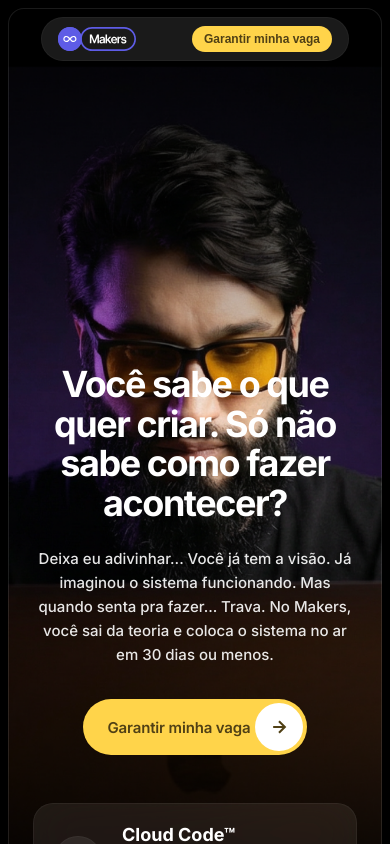
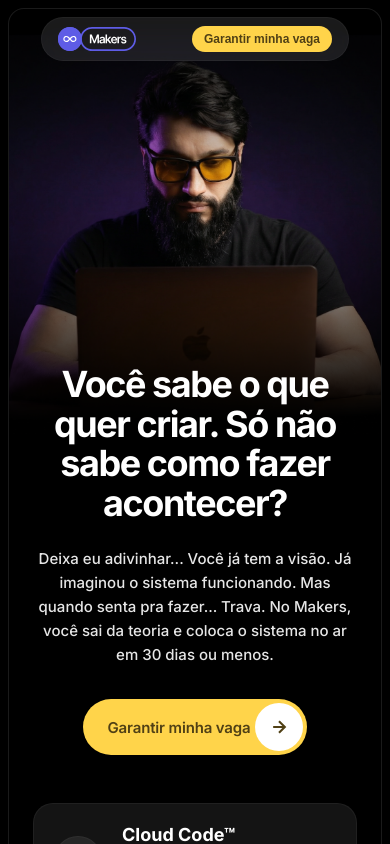
Before and after one commit to joaolozano-lendario/cohort-lendario, a Next.js app: page /makers in a window 390 px wide. Shown: the top 844 px of the page. Built offline with nearby package versions, Linux system fonts and the light colour scheme; some icons are missing.

Commit message:
style: adjust tablet hero layout and sync mobile background image

```diff
--- a/app/makers/components/MakersHero.module.css
+++ b/app/makers/components/MakersHero.module.css
@@ -291,21 +291,26 @@
     }
 
     .heroContainer {
+        background-image: url('/bg-vMakers-Mobile.png');
+        background-position: top center;
+        background-size: 100% auto;
+        background-repeat: no-repeat;
         padding-top: 0;
     }
 
     .content {
         flex-direction: column;
-        text-align: left;
-        padding-left: 40px;
-        margin-top: 320px;
+        text-align: center;
+        padding: 0 24px;
+        margin-top: 640px;
+        align-items: center;
     }
 
     .leftColumn {
         width: 100%;
         display: flex;
         flex-direction: column;
-        align-items: flex-start;
+        align-items: center;
     }
 
     .rightColumn {
@@ -314,18 +319,18 @@
 
     .textBlock {
         font-size: 48px;
+        text-align: center;
     }
 
     .description {
         font-size: 19px;
         max-width: 600px;
-        text-align: left;
+        text-align: center;
         color: rgba(255, 255, 255, 0.9);
     }
 
     .ctaWrapper {
-        margin-left: 0;
-        margin-top: 24px;
+        margin: 24px auto 0;
     }
 
     .headerBar {
@@ -341,7 +346,9 @@
 
     .heroContainer {
         background-image: url('/bg-vMakers-Mobile.png');
-        background-position: center center;
+        background-position: top center;
+        background-size: 100% auto;
+        background-repeat: no-repeat;
         padding-top: 0;
         padding-left: 24px;
         padding-right: 24px;
```
